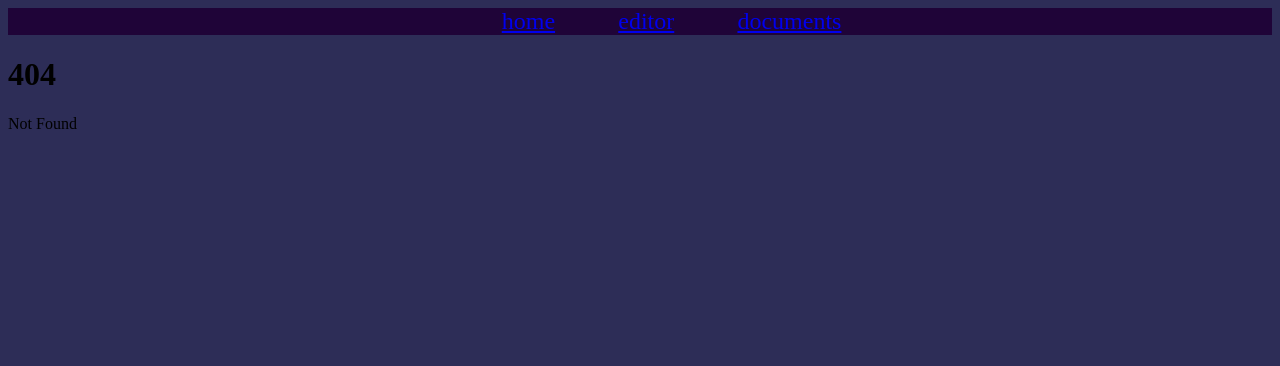
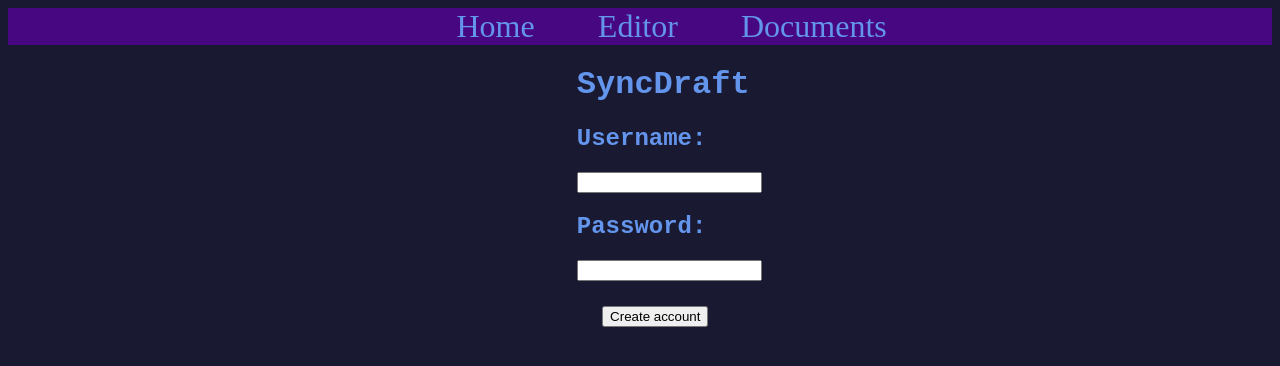
Before and after one commit to Suru-09/SyncDraft, a SvelteKit app in the folder client/editor-app/: page /signup in a window 1280 px wide. Before the commit this address had no page. Shown: the top 366 px of the page. Built offline with nearby package versions, Linux system fonts and the light colour scheme.

Commit message:
Add signup, login routes, beautify

```diff
--- a/client/editor-app/src/routes/+layout.svelte
+++ b/client/editor-app/src/routes/+layout.svelte
@@ -1,12 +1,17 @@
+<script>
+	let loggedIn = false;
+</script>
+
 <nav>
-    <a href="/">home</a>
-	<a href="/edit">editor</a>
-	<a href="/documents">documents</a>
+    <a href="/">Home</a>
+	<a href="/edit">Editor</a>
+	<a href="/documents">Documents</a>
 </nav>
+
 
 <style>
 	nav {
-		background-color: rgb(31, 4, 56);
+		background-color: rgb(70, 7, 129);
 		display: flex;
         justify-content: center;
         align-items: center;
@@ -15,14 +20,18 @@
 		border-radius: 50;
 
 	}
-
 	a {
 		margin-left: 5%;
+		text-decoration: solid;
+		color: cornflowerblue;
+		font-size: xx-large;
 	}
-
+	a:hover{
+		color: black;
+	}
 	:global(body) {
 		overflow: hidden;
-		background-color: rgb(45, 45, 87);
+		background-color: rgb(25, 25, 49);
 	}
 </style>
 
--- a/client/editor-app/src/routes/+page.svelte
+++ b/client/editor-app/src/routes/+page.svelte
@@ -1,8 +1,24 @@
+<script>
+    import Logo from "$lib/assets/logo-removebg-preview.png"
+    let loggedIn = false;
+</script>
+
 <main>
     <h1>SyncDraft</h1>
-    <a href="/edit">
-        <button>New Draft</button>
-    </a>
+    <img src={Logo} alt="logo"/>
+    {#if loggedIn}
+        <h2>Wellcome, </h2>
+        <a href="/edit">
+            <button>New Draft</button>
+        </a>
+    {:else}
+        <a href="/signup">
+            <button>Sign Up</button>
+        </a>
+        <a href="/login">
+            <button>Login</button>
+        </a>
+    {/if}
 </main>
 
 
@@ -12,6 +28,11 @@
         justify-content: center;
         align-items: center;
     }
+    img {
+        margin-left: 37%;
+        width: 410px;
+        height: 410px;
+    }
     h1 {
         color:cornflowerblue;
         font-family: 'Courier New', Courier, monospace;
@@ -19,6 +40,7 @@
         margin-left: 45%;
     }
     button {
+        margin-top: 1%;
         margin-left: 48%;
     }
 </style>
--- /dev/null
+++ b/client/editor-app/src/routes/login/+page.svelte
@@ -0,0 +1,40 @@
+<script>
+
+</script>
+
+<main>
+    <div>
+        <h2>Username:</h2>
+        <input>
+    </div>
+    <div>
+        <h2>Password:</h2>
+        <input type="password">
+    </div>
+    <button>Login</button>
+</main>
+
+<style>
+    main {
+        display: block; /* or grid */
+        justify-content: center;
+        align-items: center;
+    }
+    h1 {
+        color:cornflowerblue;
+        font-family: 'Courier New', Courier, monospace;
+        font-size: xx-large;
+        margin-left: 45%;
+    }
+    div {
+        margin-left: 45%;
+    }
+    button {
+        margin-top: 2%;
+        margin-left: 47%;
+    }
+    h2 {
+        color:cornflowerblue;
+        font-family: 'Courier New', Courier, monospace;
+    }
+</style>
--- /dev/null
+++ b/client/editor-app/src/routes/signup/+page.svelte
@@ -0,0 +1,41 @@
+<script>
+
+</script>
+
+<main>
+    <h1>SyncDraft</h1>
+    <div>
+        <h2>Username:</h2>
+        <input>
+    </div>
+    <div>
+        <h2>Password:</h2>
+        <input type="password">
+    </div>
+    <button>Create account</button>
+</main>
+
+<style>
+    main {
+        display: block; /* or grid */
+        justify-content: center;
+        align-items: center;
+    }
+    h1 {
+        color:cornflowerblue;
+        font-family: 'Courier New', Courier, monospace;
+        font-size: xx-large;
+        margin-left: 45%;
+    }
+    div {
+        margin-left: 45%;
+    }
+    button {
+        margin-top: 2%;
+        margin-left: 47%;
+    }
+    h2 {
+        color:cornflowerblue;
+        font-family: 'Courier New', Courier, monospace;
+    }
+</style>
```
Also changed, not shown: client/editor-app/src/lib/assets/logo-removebg-preview.png (added).
